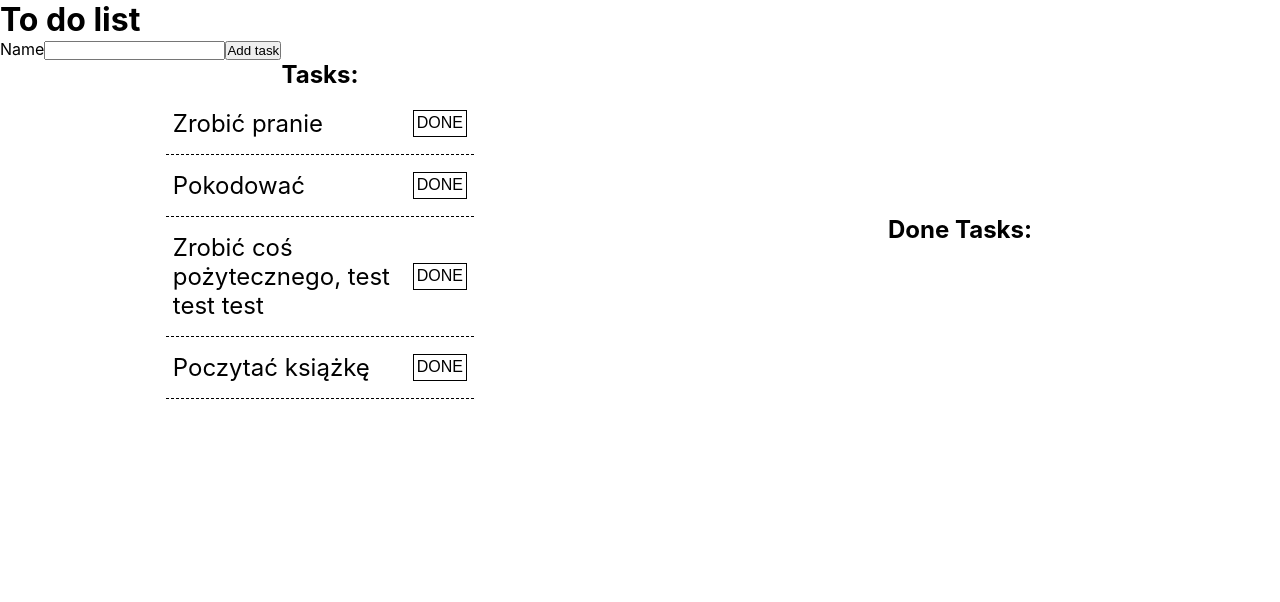
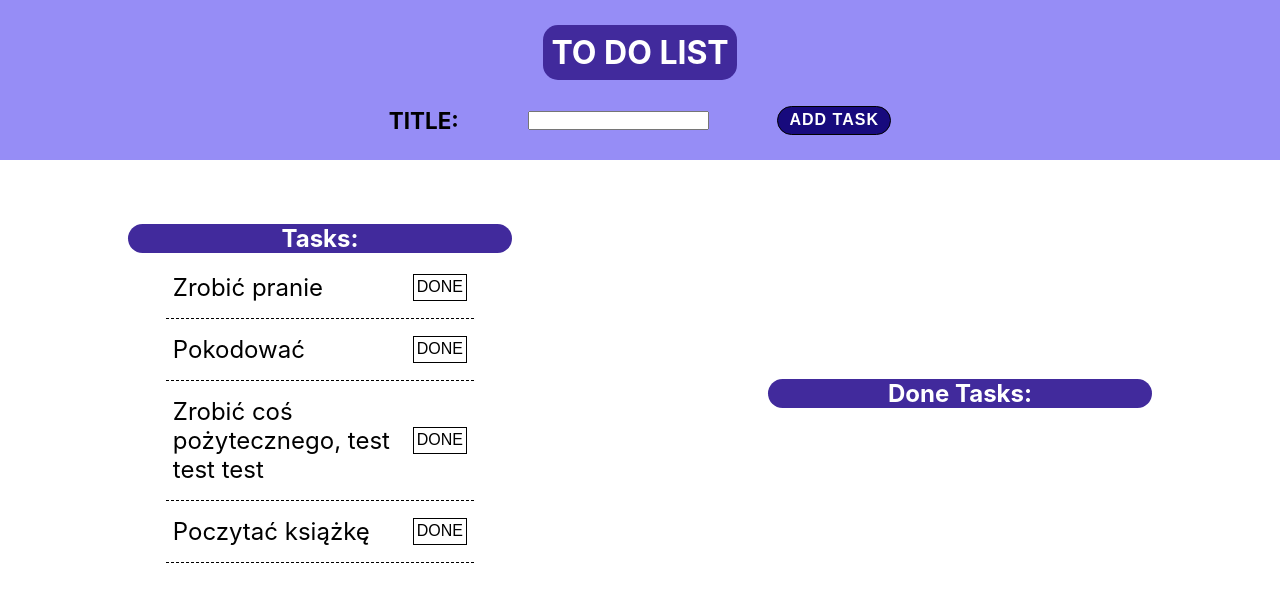
Before and after one commit to Nordslig/todo-react, a React (Create React App) app: page / in a window 1280 px wide. Shown: the top 602 px of the page. Built offline with nearby package versions, Linux system fonts and the light colour scheme.

Commit message:
some styles

```diff
--- a/src/App.css
+++ b/src/App.css
@@ -1,6 +1,9 @@
 .title {
   display: block;
   text-align: center;
+  background-color: rgb(65, 42, 156);
+  border-radius: 15px;
+  color: #fff;
 }
 
 .sections {
--- a/src/components/UI/List.module.css
+++ b/src/components/UI/List.module.css
@@ -1,3 +1,4 @@
 .list-block {
   width: 30%;
+  margin-top: 5%;
 }
--- a/src/components/tasks/DoneTasks.js
+++ b/src/components/tasks/DoneTasks.js
@@ -4,14 +4,14 @@ import classes from "./DoneTasks.module.css";
 const DoneTasks = (props) => {
   return (
     <List>
-      <h2 className={classes.title}>Done Tasks:</h2>
+      <h2 className="title">Done Tasks:</h2>
       {!props.tasksList && <p>No completed tasks!</p>}
       {props.tasksList && (
         <ul className={classes.list}>
           {props.tasksList.map((task) => {
             return (
               <li key={task.id} className={classes.task}>
-                <p className={classes.title}>{task.text}</p>
+                <p className={classes.text}>{task.text}</p>
               </li>
             );
           })}
--- a/src/components/tasks/DoneTasks.module.css
+++ b/src/components/tasks/DoneTasks.module.css
@@ -1,5 +1,10 @@
 .title {
+  width: 80%;
+  padding: 0.3rem 0;
   text-align: center;
+  background-color: rgb(65, 42, 156);
+  border-radius: 15px;
+  color: #fff;
 }
 
 .list {
--- a/src/components/tasks/NewTask.js
+++ b/src/components/tasks/NewTask.js
@@ -1,11 +1,15 @@
+import classes from "./NewTask.module.css";
+
 const NewTask = () => {
   return (
-    <header>
-      <h1>To do list</h1>
-      <form>
-        <label htmlFor="text">Name</label>
-        <input id="text" />
-        <button>Add task</button>
+    <header className={classes.header}>
+      <h1 className={classes.title}>To do list</h1>
+      <form className={classes.form}>
+        <label htmlFor="text" className={classes.label}>
+          Title:
+        </label>
+        <input id="text" className={classes.input} />
+        <button className={classes.btn}>Add task</button>
       </form>
     </header>
   );
--- /dev/null
+++ b/src/components/tasks/NewTask.module.css
@@ -0,0 +1,44 @@
+.header {
+  display: flex;
+  flex-direction: column;
+  justify-content: center;
+  align-items: center;
+  height: 10rem;
+  background-color: rgb(150, 141, 246);
+  /* color: #fff; */
+}
+.title {
+  margin-bottom: 2%;
+  padding: 0.5rem;
+  text-align: center;
+  text-transform: uppercase;
+  background-color: rgb(65, 42, 156);
+  border-radius: 15px;
+  color: #fff;
+}
+.form {
+  width: 50%;
+  display: flex;
+  justify-content: space-evenly;
+  align-items: center;
+  text-align: center;
+}
+.label {
+  text-transform: uppercase;
+  font-size: 1.4rem;
+  font-weight: bold;
+}
+.input {
+}
+
+.btn {
+  padding: 0.3rem 0.7rem;
+  border: 1px solid black;
+  background-color: rgb(23, 10, 125);
+  border-radius: 15px;
+  color: #fff;
+  font-size: 1rem;
+  text-transform: uppercase;
+  font-weight: bold;
+  letter-spacing: 1px;
+}
```
